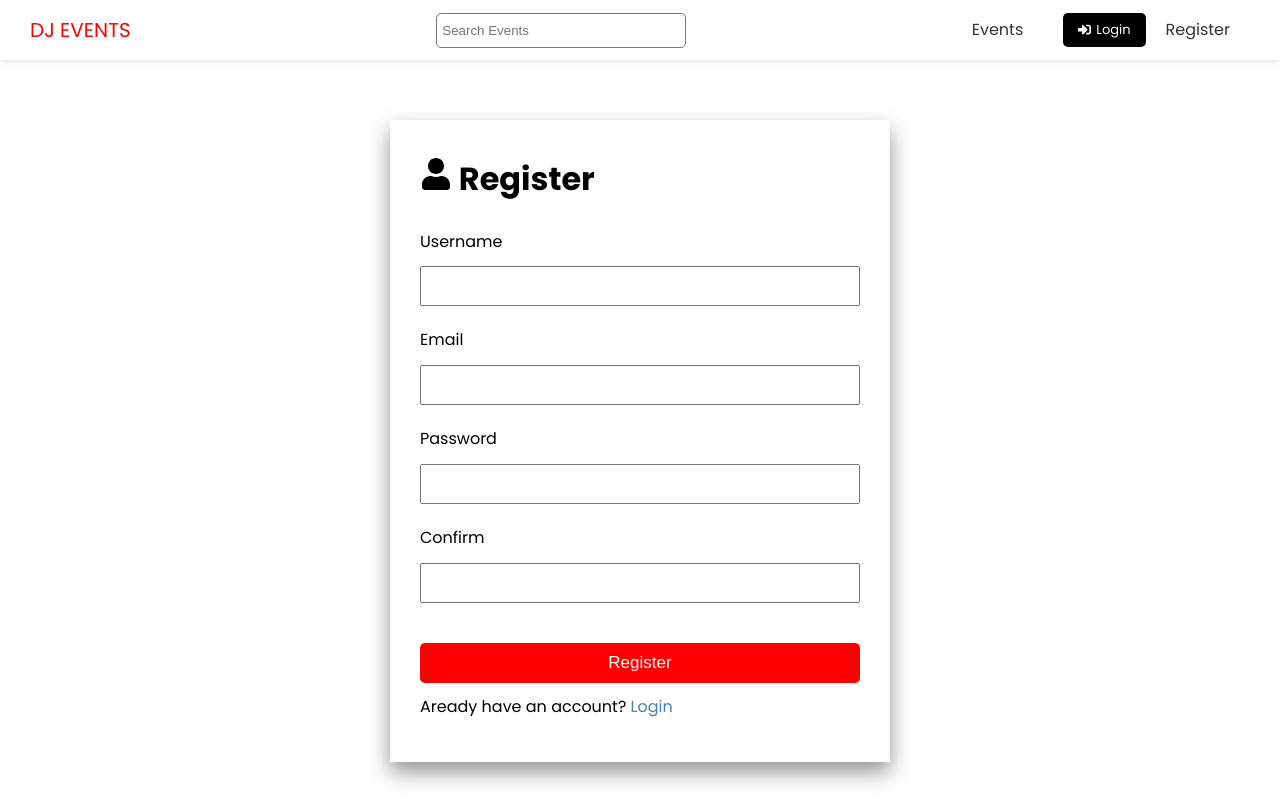
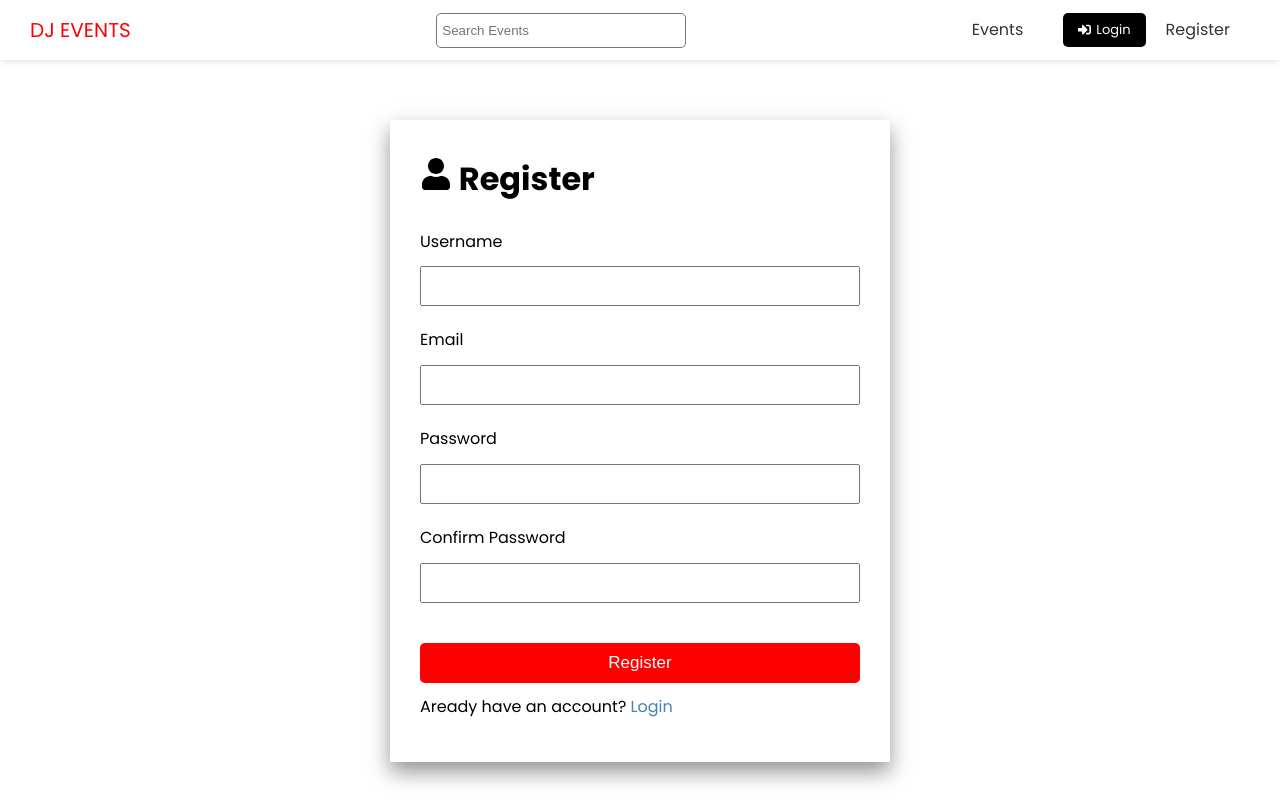
Before and after one commit to leobewater/udemy-next-js-building-music-event, a Next.js app in the folder frontend/: page /account/register in a window 1280 px wide. Shown: the top 800 px of the page. Built offline with nearby package versions, Linux system fonts and the light colour scheme; no server answers.

Commit message:
fix text field labels

```diff
--- a/frontend/pages/account/login.js
+++ b/frontend/pages/account/login.js
@@ -26,7 +26,7 @@ export default function LoginPage() {
     <Layout title="User Login">
       <div className={styles.auth}>
         <h1>
-          <FaUser /> Login
+          <FaUser /> Log In
         </h1>
         <ToastContainer />
         <form onSubmit={handleSubmit}>
--- a/frontend/pages/account/register.js
+++ b/frontend/pages/account/register.js
@@ -67,7 +67,7 @@ export default function RegisterPage() {
             />
           </div>
           <div>
-            <label htmlFor="passwordConfirm">Confirm</label>
+            <label htmlFor="passwordConfirm">Confirm Password</label>
             <input
               type="password"
               id="passwordConfirm"
```
